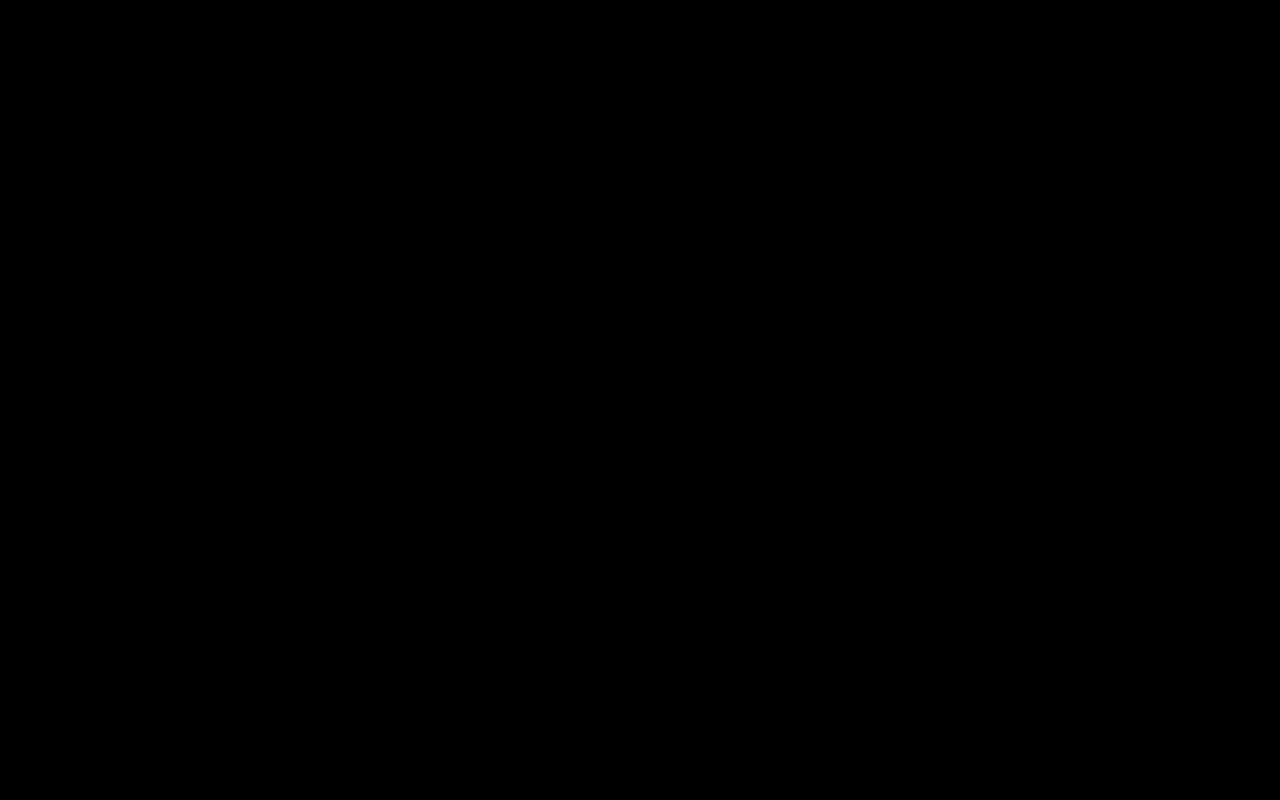
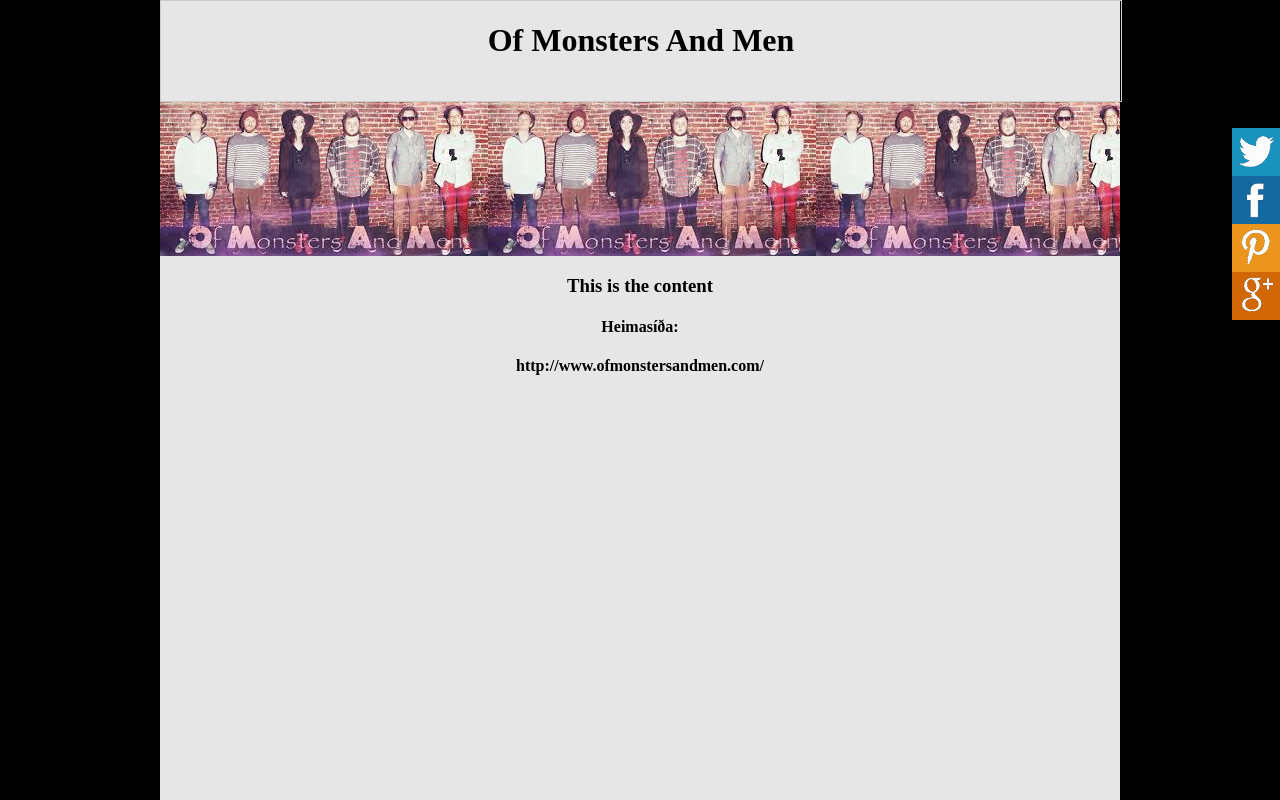
Before and after one commit to Arnlaugur/Verkefni-7-8, a plain HTML site: page index.html in a window 1280 px wide. Shown: the top 800 px of the page. Drawn offline with Linux system fonts and the light colour scheme.

Commit message:
Update stílsíða.css

```diff
--- a/stílsíða.css
+++ b/stílsíða.css
@@ -2,3 +2,146 @@ html
 {
 	background-color: black;
 }
+
+body
+{
+  width: 960px;
+  background-color: #e6e6e6;
+	text-align: center;
+  height: 2000px;
+
+}
+
+img
+{
+	position: center;
+}
+
+header
+{
+	height: 100px;
+	border: 1px solid #CCC;
+	width: 960px;
+	margin: 0px auto;
+  z-index: 10;
+}
+
+footer
+{
+  height: 100px;
+  width: 960px;
+  margin: 0 auto;
+  position: bottom;
+}
+h1
+{
+  font: font-family: Copperplate, 'Copperplate Gothic Light', fantasy;
+}
+
+#banner
+{
+  background-image: url("OMAM.jpg");
+	width: 960px;
+	height: 154px;
+  top: 100px;
+}
+
+
+
+/*
+  ========================================
+  Social buttons
+  ========================================
+*/
+.SMB{
+  position: relative;
+  height: 3em;
+  bottom: 50em;
+}
+.SMB ul{
+  list-style-type: none;
+  width: 14em;
+  margin: 0 auto;
+  padding: 0;
+}
+.SMB li{
+   display: inline-block;
+}
+.SMB a{
+  display: block;
+  text-decoration: none;
+}
+.twitter {
+  position: relative;
+  height: 3em;
+  width: 3em;
+  background: transparent url('Logo.png') 0 0 no-repeat;
+}
+.facebook {
+  position: relative;
+  height: 3em;
+  width: 3em;
+  background: transparent url('Logo.png') 0 -3em no-repeat;
+}
+.pinterest {
+  position: relative;
+  height: 3em;
+  width: 3em;
+  background: transparent url('Logo.png') 0 -6em no-repeat;
+}
+.google {
+  position: relative;
+  height: 3em;
+  width: 3em;
+  background: transparent url('Logo.png') 0 -9em no-repeat;
+}
+
+.SMB li:nth-child(4n+1) {
+  background: rgb(24, 147, 192);
+}
+.SMB li:nth-child(4n+2) {
+  background: rgb(20, 105, 160);
+}
+.SMB li:nth-child(4n+3) {
+  background: rgb(235, 149, 28);
+}
+.SMB li:nth-child(4n+4) {
+  background: rgb(210, 103, 5);
+}
+/*
+  ========================================
+  Hover effects(logos)
+  ========================================
+*/
+.SMB li:nth-child(4n+1) a:hover {
+  background: rgb(89, 208, 253);
+}
+.SMB li:nth-child(4n+2) a:hover {
+  background: rgb(12, 77, 119);
+}
+.SMB li:nth-child(4n+3) a:hover {
+  background: rgb(215, 108, 5);
+}
+.SMB li:nth-child(4n+4) a:hover {
+  background: rgb(255, 116, 26);
+}
+    body {
+      max-width: 60em;
+      margin: 0 auto;
+     /*notið em, m.t. tækja með hágæða "retina" skjáupplausn;*/
+  }
+    .SMB{
+    position: fixed;
+    top: 8em;
+    right: 0;
+    height: 10em;
+  }
+  .SMB ul{
+    list-style-type: none;
+    width: 3em;
+    margin: 0;
+    padding: 0;
+  }
+  .SMB li {
+    display: block;
+  }
```
